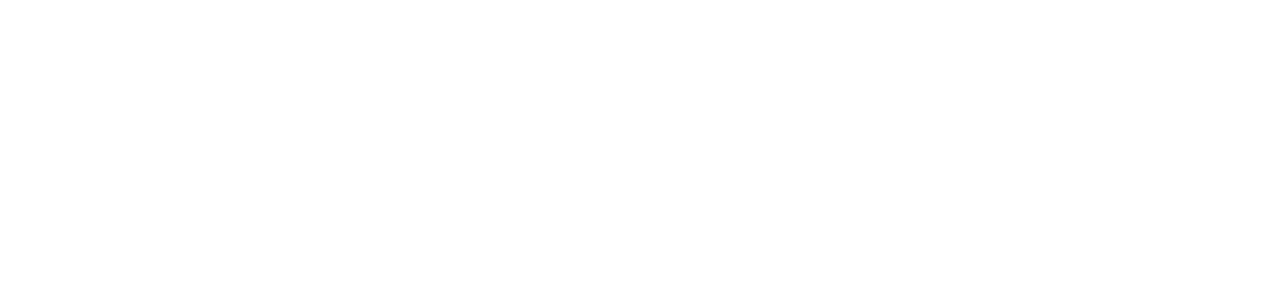
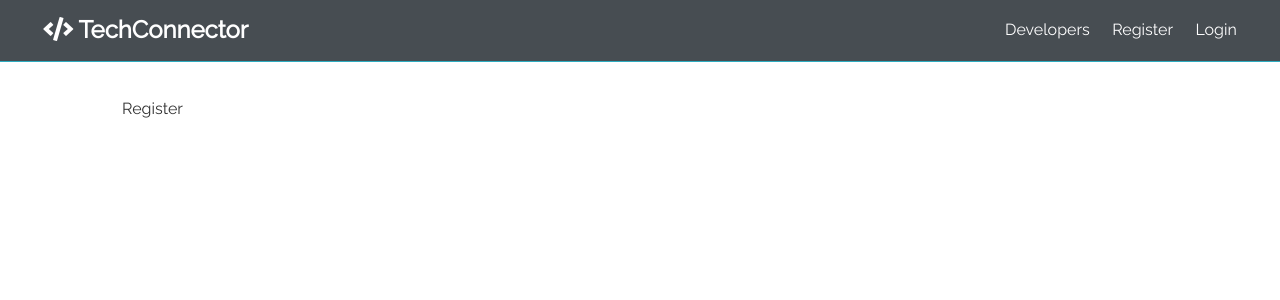
Before and after one commit to techconnector/frontend, a React (Create React App) app: page /register in a window 1280 px wide. Shown: the top 300 px of the page. Built offline with nearby package versions, Linux system fonts and the light colour scheme.

Commit message:
Setup Landing, Login and Register page

```diff
--- a/src/App.js
+++ b/src/App.js
@@ -2,7 +2,7 @@ import React from "react";
 
 import "./global.css";
 
-import Routes from "./routes";
+import Routes from "./Routes";
 
 function App() {
   return <Routes />;
--- a/src/routes.js
+++ b/src/Routes.js
@@ -2,12 +2,16 @@ import React from "react";
 import { BrowserRouter, Route, Switch } from "react-router-dom";
 
 import Landing from "./pages/Landing";
+import Register from "./pages/Register";
+import Login from "./pages/Login";
 
 export default function Routes() {
   return (
     <BrowserRouter>
       <Switch>
-        <Route path="/" component={Landing} exact />
+        <Route exact path="/" component={Landing} />
+        <Route exact path="/register" component={Register} />
+        <Route exact path="/login" component={Login} />
       </Switch>
     </BrowserRouter>
   );
--- a/src/components/layouts/Navbar.js
+++ b/src/components/layouts/Navbar.js
@@ -1,23 +1,23 @@
 import React from "react";
+import { Link } from "react-router-dom";
 
 export default function Navbar() {
   return (
     <nav className="navbar bg-dark">
       <h1>
-        <a href="dashboard.html">
-          {" "}
-          <i className="fas fa-code"></i> TechConnector{" "}
-        </a>
+        <Link to="/">
+          <i className="fas fa-code"></i> TechConnector
+        </Link>
       </h1>
       <ul>
         <li>
-          <a href="profiles.html">Developers</a>
+          <a href="!#">Developers</a>
         </li>
         <li>
-          <a href="register.html">Register</a>
+          <Link to="/register">Register</Link>
         </li>
         <li>
-          <a href="login.html">Login</a>
+          <Link to="/login">Login</Link>
         </li>
       </ul>
     </nav>
--- a/src/pages/Landing/index.js
+++ b/src/pages/Landing/index.js
@@ -1,4 +1,5 @@
 import React, { Fragment } from "react";
+import { Link } from "react-router-dom";
 
 import Navbar from "../../components/layouts/Navbar";
 
@@ -15,12 +16,12 @@ export default function Landing() {
               other developers
             </p>
             <div className="buttons">
-              <a href="register.html" className="btn btn-primary">
+              <Link to="/register" className="btn btn-primary">
                 Sign Up
-              </a>
-              <a href="login.html" className="btn btn-light">
+              </Link>
+              <Link to="/login" className="btn btn-light">
                 Login
-              </a>
+              </Link>
             </div>
           </div>
         </div>
--- /dev/null
+++ b/src/pages/Login/index.js
@@ -0,0 +1,14 @@
+import React, { Fragment } from "react";
+
+import Navbar from "../../components/layouts/Navbar";
+
+export default function Login() {
+  return (
+    <Fragment>
+      <Navbar />
+      <div className="container">
+        <div>Login</div>
+      </div>
+    </Fragment>
+  );
+}
--- /dev/null
+++ b/src/pages/Register/index.js
@@ -0,0 +1,14 @@
+import React, { Fragment } from "react";
+
+import Navbar from "../../components/layouts/Navbar";
+
+export default function Register() {
+  return (
+    <Fragment>
+      <Navbar />
+      <div className="container">
+        <div>Register</div>
+      </div>
+    </Fragment>
+  );
+}
```
